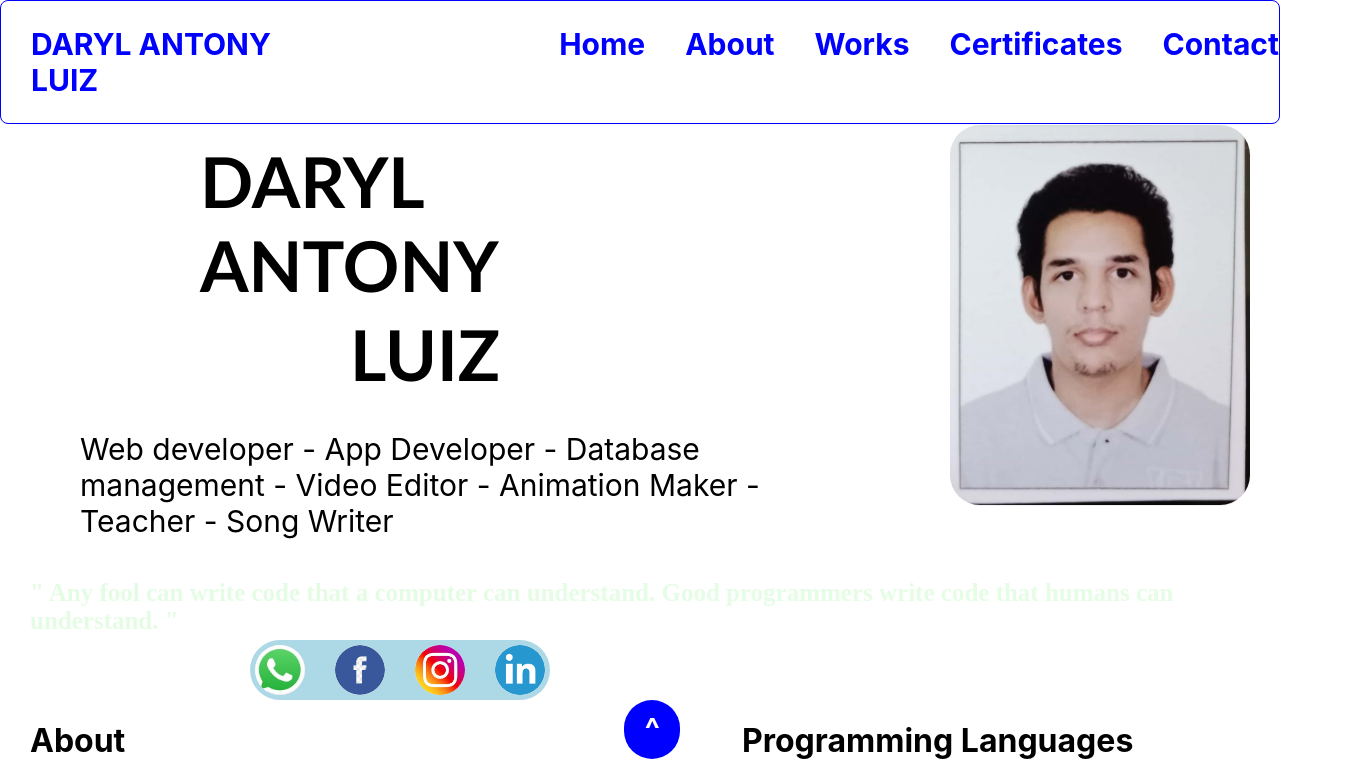
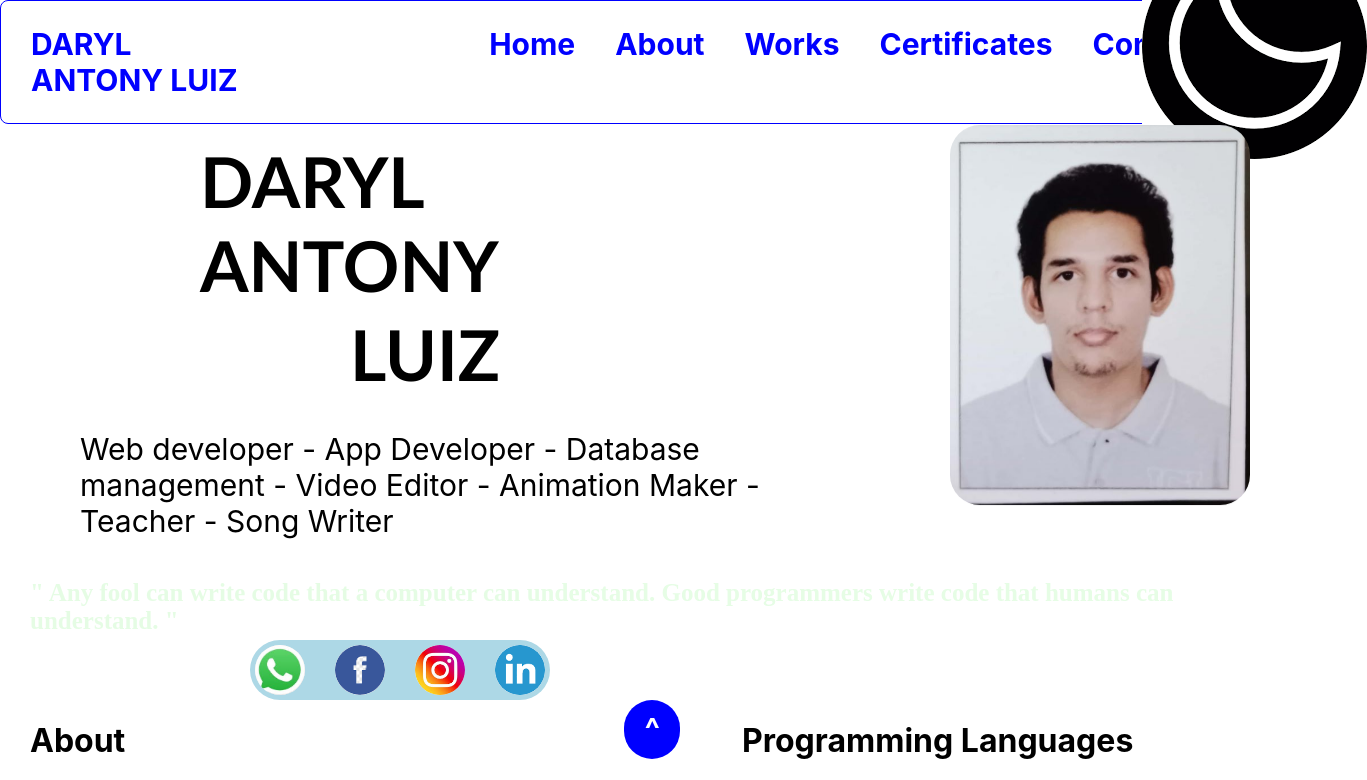
Before and after one commit to dl1707/web-profile-react, a React (Create React App) app: page / in a window 1280 px wide. Shown: the top 780 px of the page, 1367 px wide, since content can reach past the window. Built offline with nearby package versions, Linux system fonts and the light colour scheme.

Commit message:
recent commit

```diff
--- a/src/components/profile.js
+++ b/src/components/profile.js
@@ -4,6 +4,14 @@ import "./profile.css";
 function Header({scrollToHome,scrollToAbout,scrollToWorks,scrollToCertificates,scrollToContact})
 {
  const [Hovereditem,setHoveredItem]=useState(null);
+ const [UI,setUI]=useState("./Icons/Moon UI.png");
+
+  function chmod()
+  {
+   if(UI==="./Icons/Moon UI.png") setUI("./Icons/Sun UI.png");
+   else setUI("./Icons/Moon UI.png");
+  }
+
  const getStyle=(item)=>
  ({
   fontSize:Hovereditem===item?32:30,
@@ -21,6 +29,7 @@ function Header({scrollToHome,scrollToAbout,scrollToWorks,scrollToCertificates,s
       <h2 style={getStyle('Works')} onMouseEnter={()=>setHoveredItem('Works')} onMouseLeave={()=>setHoveredItem(null)} onClick={scrollToWorks}>Works</h2>
       <h2 style={getStyle('Certificates')} onMouseEnter={()=>setHoveredItem('Certificates')} onMouseLeave={()=>setHoveredItem(null)} onClick={scrollToCertificates}>Certificates</h2>
       <h2 style={getStyle('Contact')} onMouseEnter={()=>setHoveredItem('Contact')} onMouseLeave={()=>setHoveredItem(null)} onClick={scrollToContact}>Contact</h2>
+      <button style={{border:'none',borderRadius:'100px',padding:15,marginTop:20,marginLeft:20,width:50,height:50,display:'flex',alignItems:'center',justifyContent:'center'}} onClick={chmod}><img  src={UI} alt="D/B Mode"/></button>
     </div>
   );
 }
```
Also changed, not shown: public/Icons/Moon UI.png (added), public/Icons/Sun UI.png (added).
